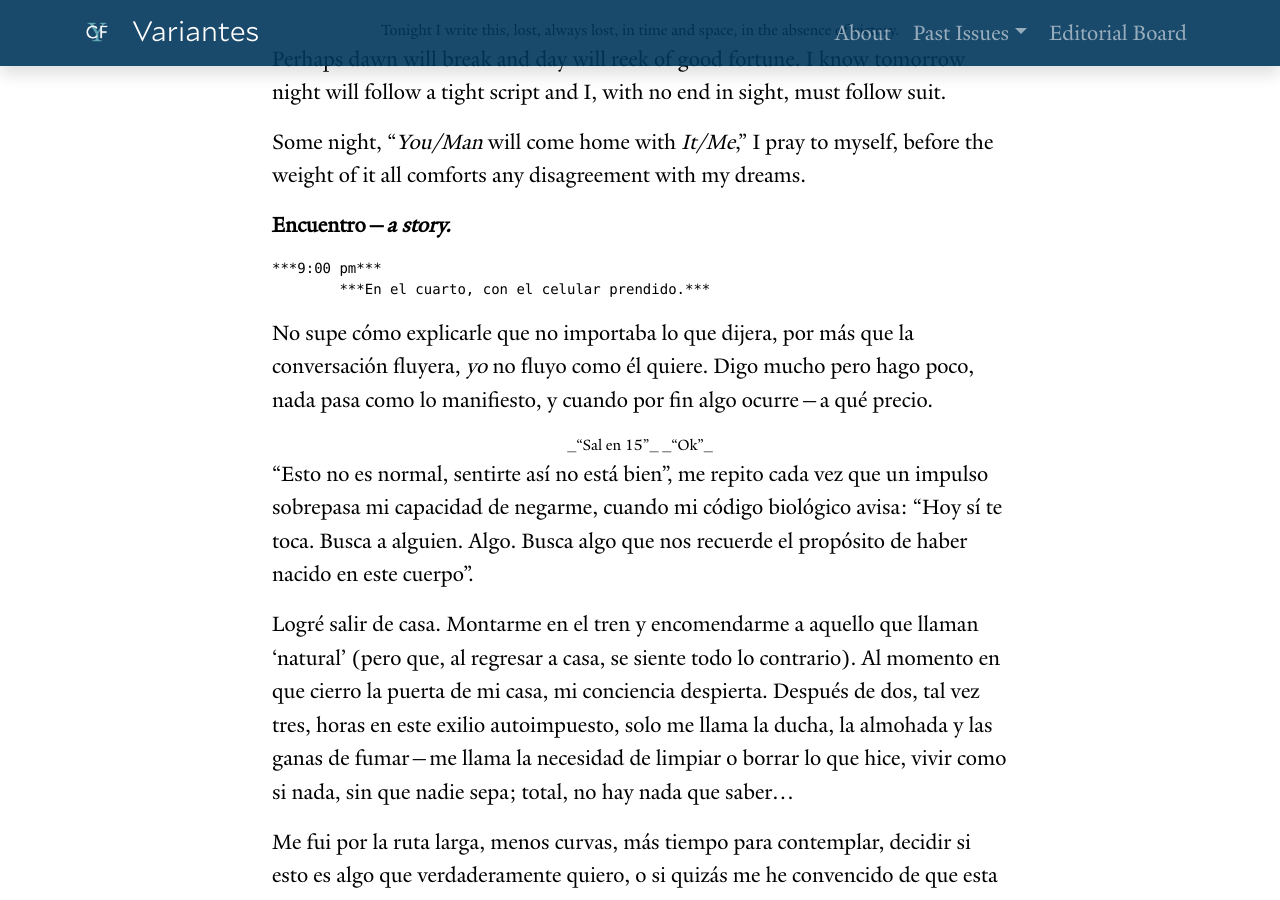
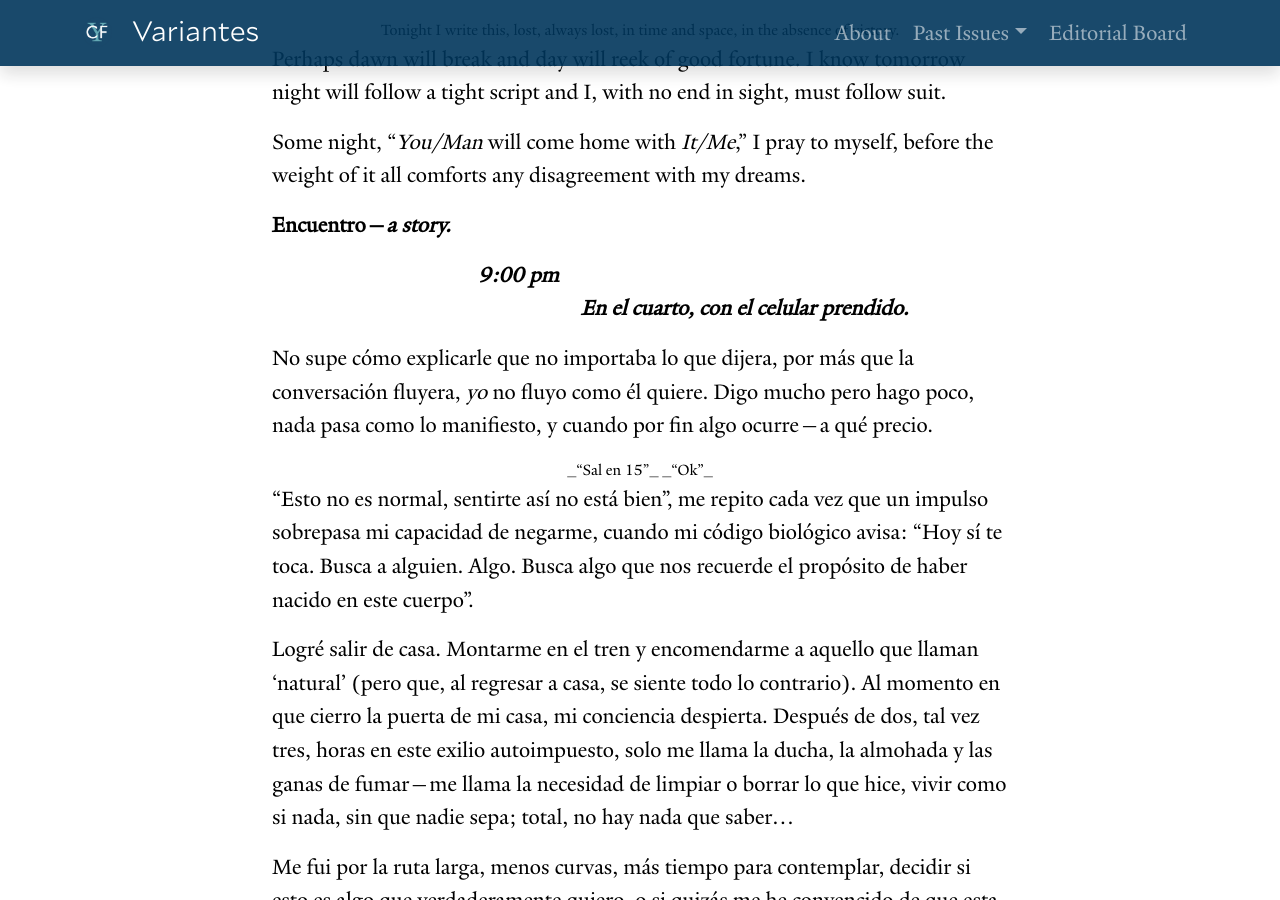
Before and after one commit to elotroalex/variantes, a Jekyll site: the page built from _num1/villanuevaskoler-eva.md, in a window 1280 px wide and 900 px high, scrolled down 4485 px. Built offline with Jekyll 4.4.1, drawn with Linux system fonts in a browser that asks for light colours; part of the change alters nothing that is shown.

```diff
--- a/_num1/villanuevaskoler-eva.md
+++ b/_num1/villanuevaskoler-eva.md
@@ -85,8 +85,8 @@ Some night, “*You/Man* will come home with *It/Me*,” I pray to myself, befor
 
 **Encuentro—*a story.***
 
-	***9:00 pm***
-		***En el cuarto, con el celular prendido.***
+&nbsp;&nbsp;&nbsp;&nbsp;&nbsp;&nbsp;&nbsp;&nbsp;&nbsp;&nbsp;&nbsp;&nbsp;&nbsp;&nbsp;&nbsp;&nbsp;&nbsp;&nbsp;&nbsp;&nbsp;&nbsp;&nbsp;&nbsp;&nbsp;&nbsp;&nbsp;&nbsp;&nbsp;&nbsp;&nbsp;&nbsp;&nbsp;&nbsp;&nbsp;&nbsp;&nbsp;&nbsp;&nbsp;&nbsp;&nbsp;_**9:00 pm**_
+&nbsp;&nbsp;&nbsp;&nbsp;&nbsp;&nbsp;&nbsp;&nbsp;&nbsp;&nbsp;&nbsp;&nbsp;&nbsp;&nbsp;&nbsp;&nbsp;&nbsp;&nbsp;&nbsp;&nbsp;&nbsp;&nbsp;&nbsp;&nbsp;&nbsp;&nbsp;&nbsp;&nbsp;&nbsp;&nbsp;&nbsp;&nbsp;&nbsp;&nbsp;&nbsp;&nbsp;&nbsp;&nbsp;&nbsp;&nbsp;&nbsp;&nbsp;&nbsp;&nbsp;&nbsp;&nbsp;&nbsp;&nbsp;&nbsp;&nbsp;&nbsp;&nbsp;&nbsp;&nbsp;&nbsp;&nbsp;&nbsp;&nbsp;&nbsp;&nbsp;_**En el cuarto, con el celular prendido.**_
 
 No supe cómo explicarle que no importaba lo que dijera, por más que la conversación fluyera, *yo* no fluyo como él quiere. Digo mucho pero hago poco, nada pasa como lo manifiesto, y cuando por fin algo ocurre—a qué precio.
 
```
